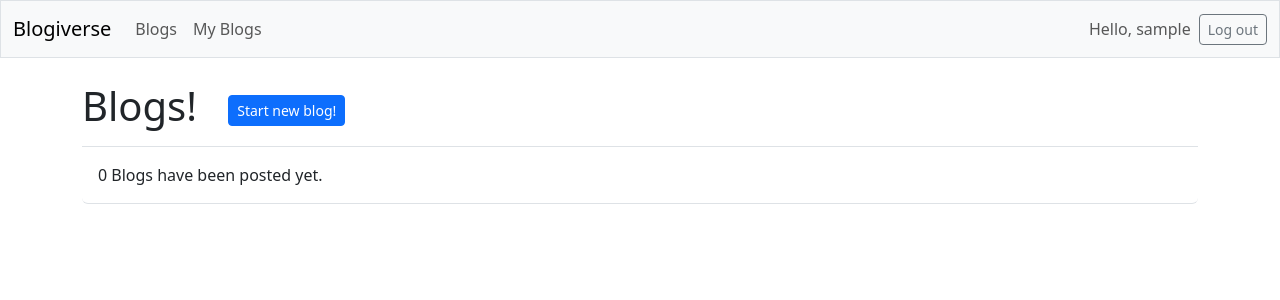
After one commit to LeonardoCapocci/blog_project, a Django app: page /user_blogs/ in a window 1280 px wide. The commit adds this page. Shown: the top 300 px of the page. Run offline with Django 4.2, Linux system fonts and the light colour scheme; the visitor is signed in with stand-in values (Sample User, id 1); data that the repository does not hold is empty; some libraries are stand-ins or nearby versions.

Commit message:
Added my blogs page

```diff
--- a/blogs/templates/blogs/base.html
+++ b/blogs/templates/blogs/base.html
@@ -26,6 +26,9 @@
         <ul class="navbar-nav me-auto mb-2 mb-md-0">
           <li class="nav-item">
             <a class="nav-link" href="{% url 'blogs:blogs' %}">Blogs</a>
+          </li>
+          <li class="nav-item">
+            <a class="nav-link" href="{% url 'blogs:user_blogs' %}">My Blogs</a>
           </li>
         </ul> <!--End of links on left side of navbar-->
 
--- /dev/null
+++ b/blogs/templates/blogs/user_blogs.html
@@ -0,0 +1,22 @@
+{% extends 'blogs/base.html' %}
+
+{% block page_header %}
+  <h1>Blogs! &nbsp;
+    <a class="btn btn-primary btn-sm" href="{% url 'blogs:new_blog' %}">
+    Start new blog!</a>
+  </h2>
+
+{% endblock page_header %}
+
+{% block content %}
+  <ul class="list-group border-bottom pb-2 mb-4">
+    {% for blog in blogs %}
+      <li class="list-group-item border-0">
+        <a href="{% url 'blogs:blog' blog.id %}">{{ blog.title }}</a>
+        by [{{ blog.owner }}]
+      </li>
+    {% empty %}
+      <li class="list-group-item border-0">0 Blogs have been posted yet.</li>
+    {% endfor %}
+  </ul>
+{% endblock content %}
--- a/blogs/urls.py
+++ b/blogs/urls.py
@@ -9,6 +9,8 @@ urlpatterns = [
     path('', views.index, name='index'),
     # Page thats shows all the blogs.
     path('blogs/', views.blogs, name='blogs'),
+    # Page that shows the user all their blogs.
+    path('user_blogs/', views.user_blogs, name='user_blogs'),
     # Page for a specific blog.
     path('blogs/<int:blog_id>/', views.blog, name='blog'),
     # Page for adding a new blog.
--- a/blogs/views.py
+++ b/blogs/views.py
@@ -17,6 +17,12 @@ def blogs(request):
     blogs = Blog.objects.order_by('date_added')
     context = {'blogs': blogs}
     return render(request, 'blogs/blogs.html', context)
+
+def user_blogs(request):
+    """The blogs page."""
+    blogs = Blog.objects.order_by('date_added').filter(owner=request.user)
+    context = {'blogs': blogs}
+    return render(request, 'blogs/user_blogs.html', context)
 
 def blog(request, blog_id):
     """Single blog page."""
```
